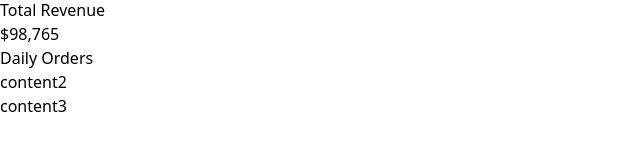
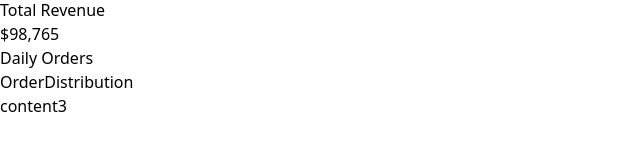
Before and after one commit to MirosBL45/dashboard, a React (Vite) app: page /orders in a window 1280 px wide. Shown: the part 588-738 px from the top of the page, without its empty margins (0-640 px from the left). Built offline with nearby package versions, Linux system fonts and the light colour scheme.

Commit message:
started OrderDistribution

```diff
--- /dev/null
+++ b/src/components/orders/OrderDistribution.jsx
@@ -0,0 +1,3 @@
+export default function OrderDistribution() {
+  return <div>OrderDistribution</div>;
+}
--- a/src/components/orders/w-allOrders.jsx
+++ b/src/components/orders/w-allOrders.jsx
@@ -1,3 +1,4 @@
 import DailyOrders from './DailyOrders';
+import OrderDistribution from './OrderDistribution';
 
-export { DailyOrders };
+export { DailyOrders, OrderDistribution };
--- a/src/pages/OrdersPage.jsx
+++ b/src/pages/OrdersPage.jsx
@@ -4,7 +4,10 @@ import {
   PageWrapper,
   StatCard,
 } from '../components/common/w-allCommon';
-import { DailyOrders } from '../components/orders/w-allOrders';
+import {
+  DailyOrders,
+  OrderDistribution,
+} from '../components/orders/w-allOrders';
 
 export default function OrdersPage() {
   return (
@@ -28,7 +31,7 @@ export default function OrdersPage() {
         <>
           <BottomPageWrapper>
             <DailyOrders />
-            <div>content2</div>
+            <OrderDistribution />
           </BottomPageWrapper>
           <div>content3</div>
         </>
```
